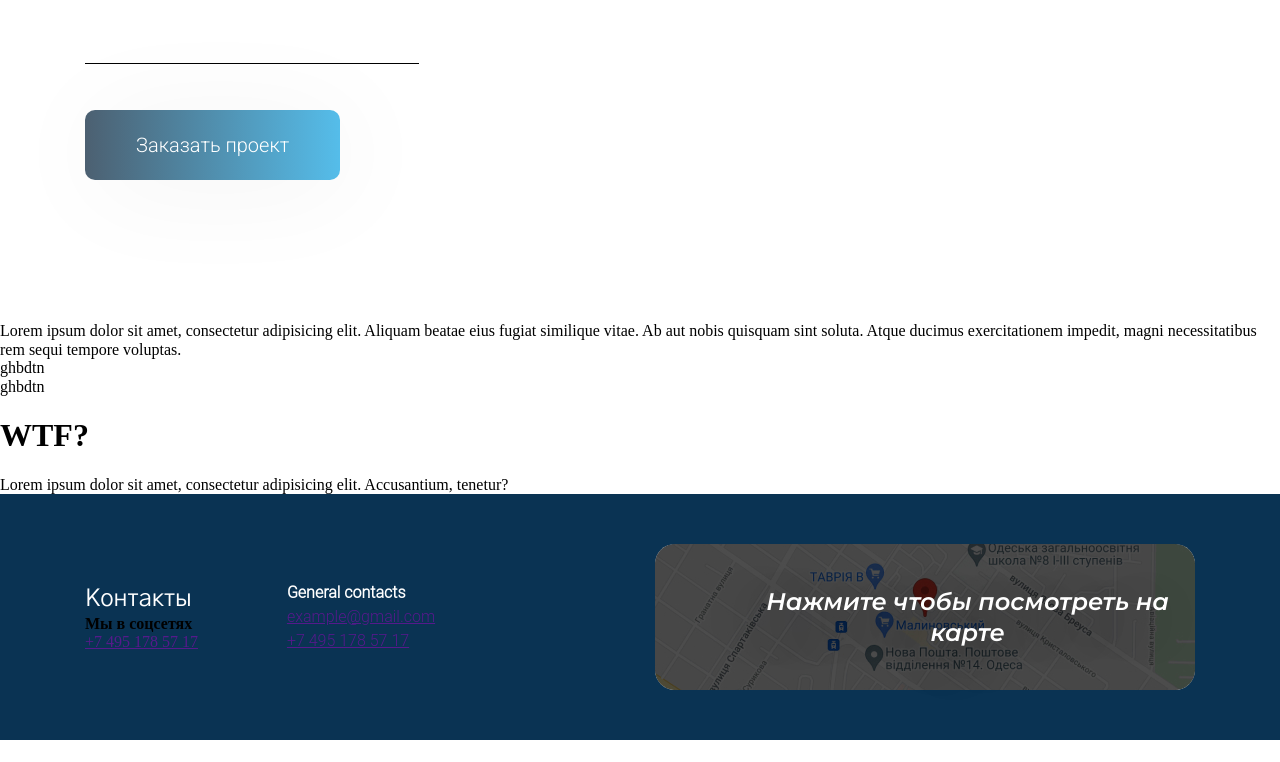
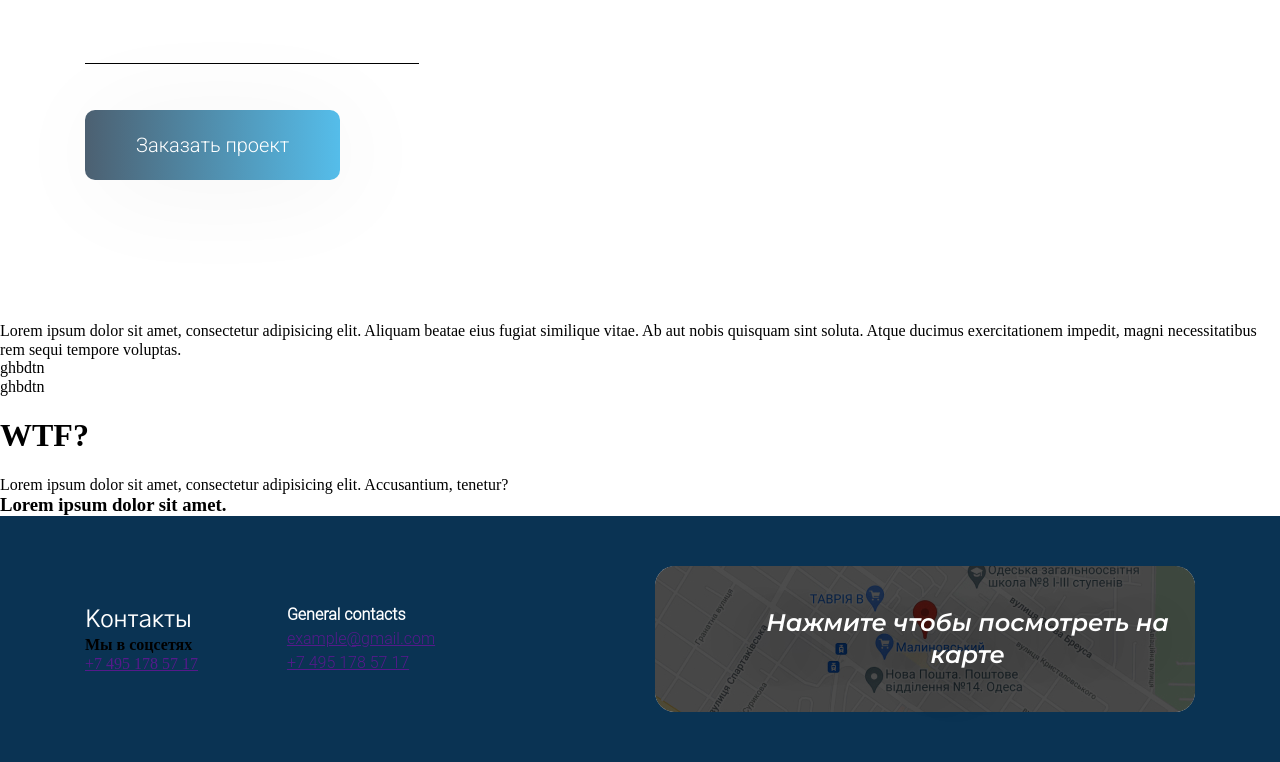
Before and after one commit to IhnatenkoP/Decor, a plain HTML site: page index.html in a window 1280 px wide. Shown: the part 2427-3189 px from the top of the page. Before the commit the page ends 3167 px from the top, so only its background shows below. Drawn offline with Linux system fonts and the light colour scheme.

Commit message:
newh3div

```diff
--- a/index.html
+++ b/index.html
@@ -116,7 +116,7 @@
     </div>
     <h1>WTF?</h1>
     <p>Lorem ipsum dolor sit amet, consectetur adipisicing elit. Accusantium, tenetur?</p>
-
+    <h3>Lorem ipsum dolor sit amet.<h3>
 </section>
 <footer>
     <div class="container d-flex">
```
